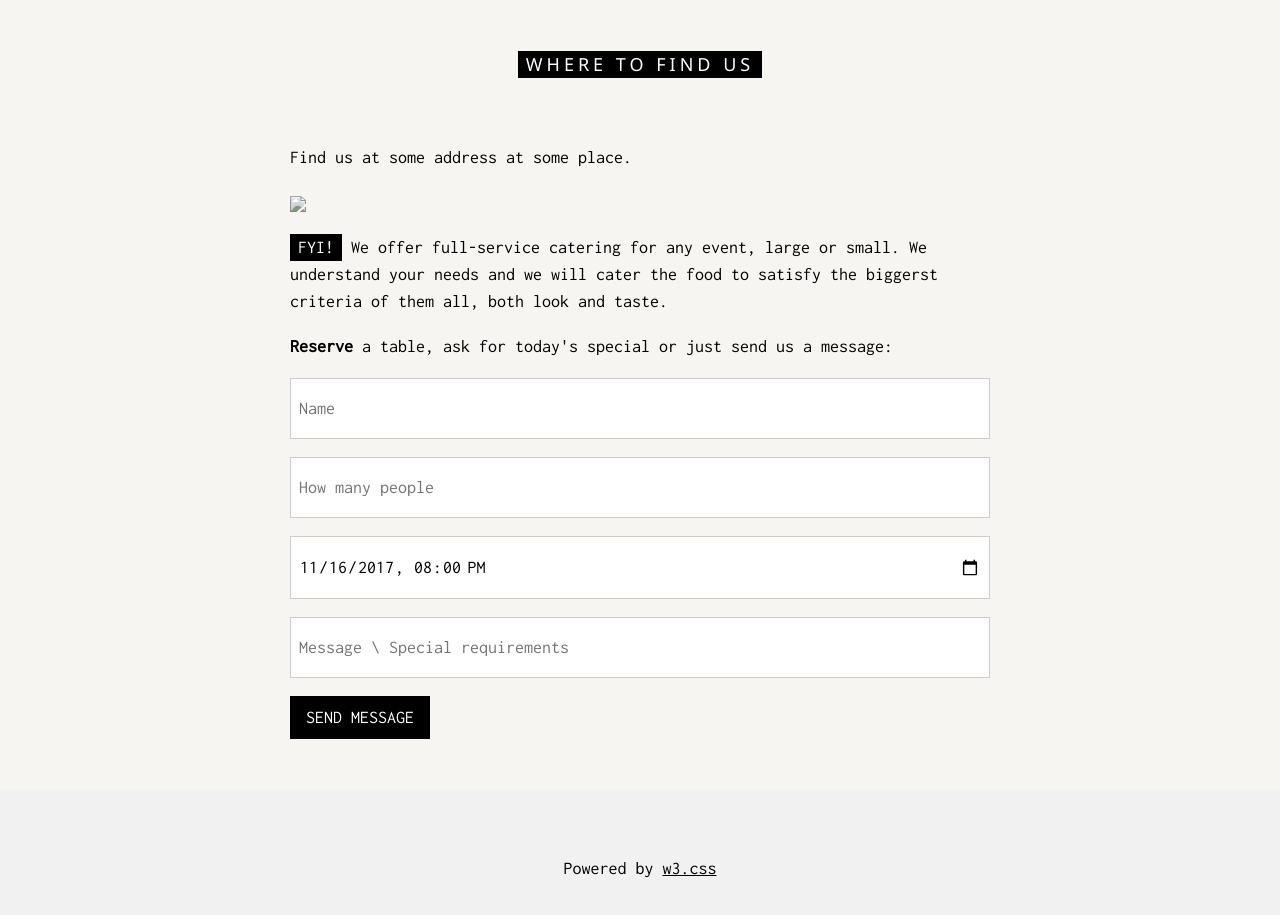
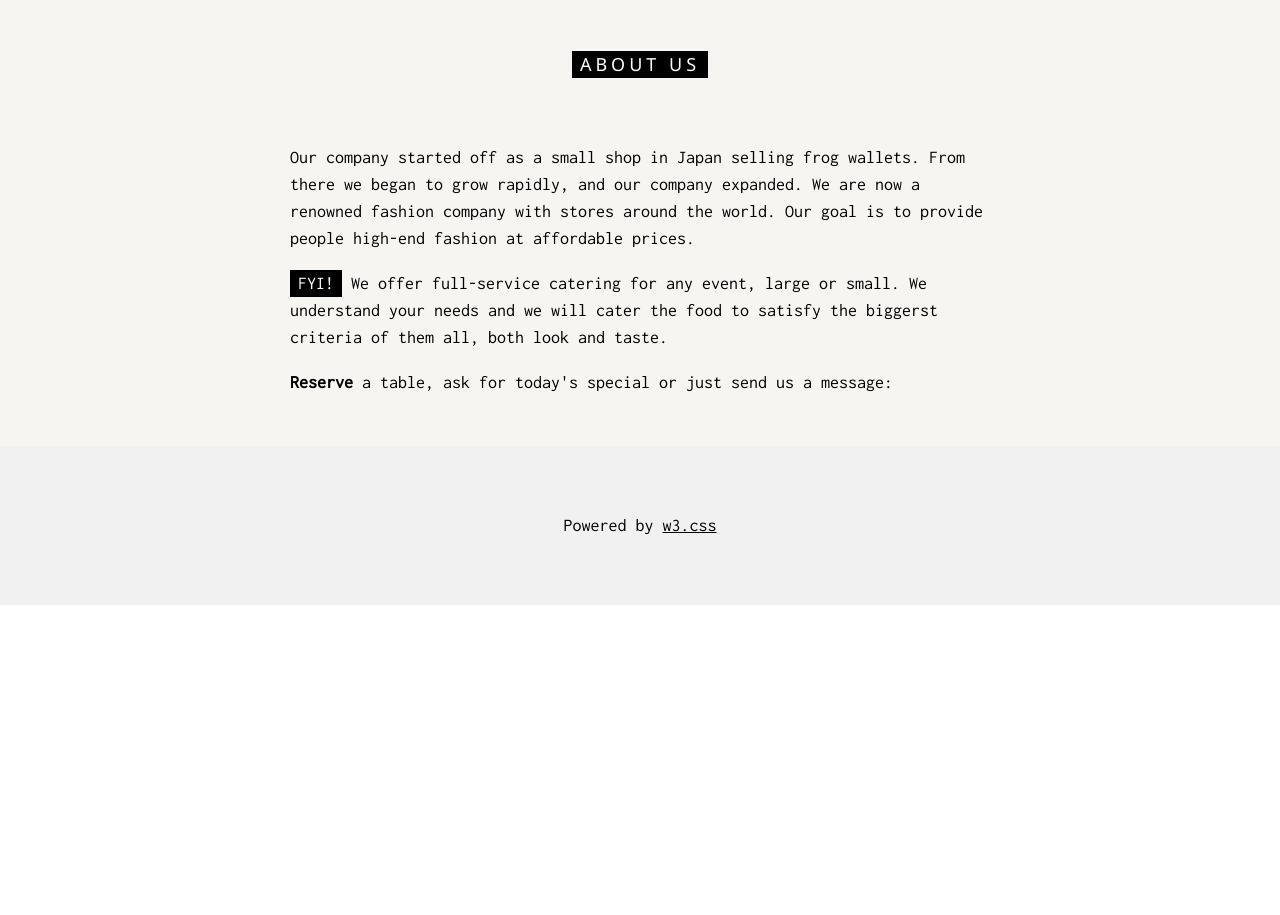
Before and after one commit to reuben-and-dowol/4-frollet-lee-osborn, a plain HTML site: page index.html in a window 1280 px wide. Shown: the part 1541-2456 px from the top of the page. After the commit the page ends 2146 px from the top, so only its background shows below. Drawn offline with nearby package versions, Linux system fonts and the light colour scheme.

Commit message:
Update index.html

```diff
--- a/index.html
+++ b/index.html
@@ -117,18 +117,11 @@
             <!-- Contact/Area Container -->
             <div class="w3-container" id="where" style="padding-bottom:32px;">
                 <div class="w3-content" style="max-width:700px">
-                    <h5 class="w3-center w3-padding-48"><span class="w3-tag w3-wide">WHERE TO FIND US</span></h5>
-                    <p>Find us at some address at some place.</p>
-                    <img src="/w3images/map.jpg" class="w3-image" style="width:100%">
+                    <h5 class="w3-center w3-padding-48"><span class="w3-tag w3-wide">ABOUT US</span></h5>
+                    <p>Our company started off as a small shop in Japan selling frog wallets. From there we began to grow rapidly, and our company expanded. We are now a renowned fashion company with stores around the world. Our goal is to provide people high-end fashion at affordable prices.</p>
+
                     <p><span class="w3-tag">FYI!</span> We offer full-service catering for any event, large or small. We understand your needs and we will cater the food to satisfy the biggerst criteria of them all, both look and taste.</p>
                     <p><strong>Reserve</strong> a table, ask for today's special or just send us a message:</p>
-                    <form action="/action_page.php" target="_blank">
-                        <p><input class="w3-input w3-padding-16 w3-border" type="text" placeholder="Name" required name="Name"></p>
-                        <p><input class="w3-input w3-padding-16 w3-border" type="number" placeholder="How many people" required name="People"></p>
-                        <p><input class="w3-input w3-padding-16 w3-border" type="datetime-local" placeholder="Date and time" required name="date" value="2017-11-16T20:00"></p>
-                        <p><input class="w3-input w3-padding-16 w3-border" type="text" placeholder="Message \ Special requirements" required name="Message"></p>
-                        <p><button class="w3-button w3-black" type="submit">SEND MESSAGE</button></p>
-                    </form>
                 </div>
             </div>
 
```
